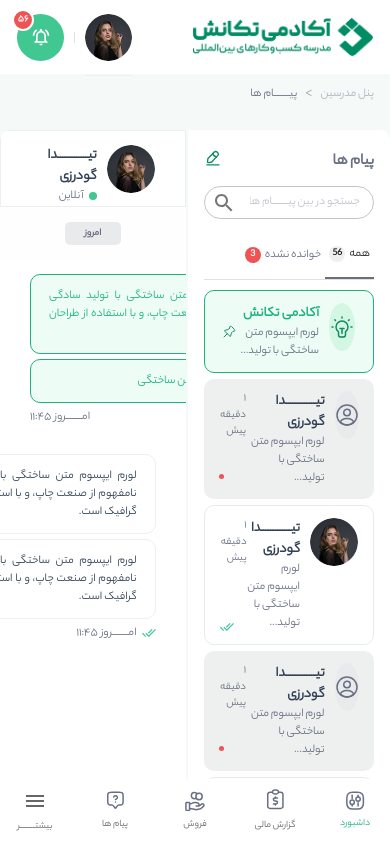
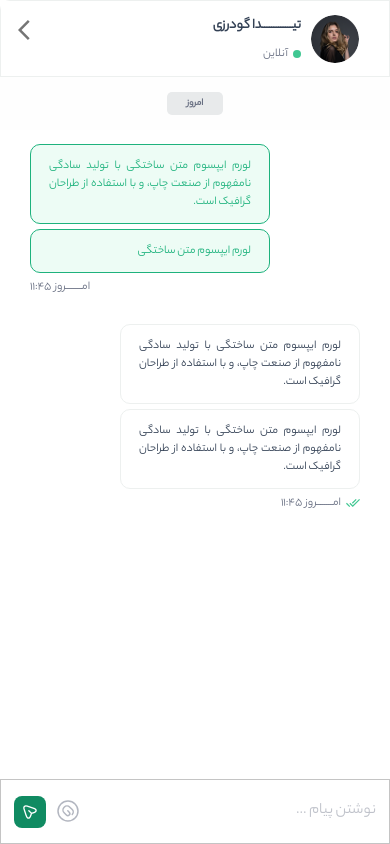
Before and after one commit to etekanesh/front-teacher-panel, a React (Vite) app: page /messages in a window 390 px wide. Both pictures are taken after a click on the element 215 px from the left and 406 px from the top of the page. Shown: the top 844 px of the page. Built offline with nearby package versions, Linux system fonts and the light colour scheme.

Commit message:
messages mobile

```diff
--- a/src/components/messages/AllMessages.tsx
+++ b/src/components/messages/AllMessages.tsx
@@ -1,5 +1,12 @@
 import React, { useState } from "react";
-import { Tabs, Tab, Badge, Box, Typography } from "@mui/material";
+import {
+    Tabs,
+    Tab,
+    Badge,
+    Box,
+    Typography,
+    useMediaQuery,
+} from "@mui/material";
 
 import theme from "theme";
 import { EditTwoIcons, SearchInput } from "uiKit";
@@ -10,6 +17,7 @@ type Props = {
 };
 
 export const AllMessages: React.FC<Props> = ({ onClickMessage }) => {
+    const isMobile = useMediaQuery("(max-width:768px)");
     const [activeTab, setActiveTab] = useState(0);
 
     return (
@@ -20,7 +28,7 @@ export const AllMessages: React.FC<Props> = ({ onClickMessage }) => {
             flexDirection={"column"}
             gap={"12px"}
             borderRadius={"0 10px 0 0"}
-            maxWidth={350}
+            maxWidth={isMobile ? "100%" : 350}
             width={"100%"}
         >
             <Box display={"flex"} justifyContent={"space-between"}>
@@ -38,7 +46,7 @@ export const AllMessages: React.FC<Props> = ({ onClickMessage }) => {
                 />
             </Box>
             <SearchInput placeholderText="جستجو در بین پیــــــــام ها..." />
-            <Box sx={{ width: "100%", maxWidth: 400 }}>
+            <Box sx={{ width: "100%", maxWidth: isMobile ? "100%" : 400 }}>
                 <Box sx={{ borderBottom: 1, borderColor: "divider" }}>
                     {/* Tabs */}
                     <Tabs
@@ -137,8 +145,9 @@ export const AllMessages: React.FC<Props> = ({ onClickMessage }) => {
                     gap={"6px"}
                     flexDirection={"column"}
                     paddingTop={"10px"}
+                    paddingBottom={"10px"}
                     overflow={"auto"}
-                    maxHeight={"90vh"}
+                    maxHeight={"55vh"}
                     sx={{
                         overflow: "auto",
                         scrollbarWidth: "none", // For Firefox
--- a/src/components/messages/ChatDetail.tsx
+++ b/src/components/messages/ChatDetail.tsx
@@ -3,7 +3,7 @@ import { Badge, Box, Typography } from "@mui/material";
 
 import theme from "theme";
 import avatar from "assets/avatar-Image.png";
-import { DoubleTickIcons, UserTickIcons } from "uiKit";
+import { DoubleTickIcons } from "uiKit";
 
 export const ChatDetail: React.FC = () => {
     return (
--- a/src/pages/Messages/Messages.pages.tsx
+++ b/src/pages/Messages/Messages.pages.tsx
@@ -1,5 +1,7 @@
 import React, { useState } from "react";
-import { Box } from "@mui/material";
+import { useNavigate } from "react-router-dom";
+import { Box, Drawer, IconButton, useMediaQuery } from "@mui/material";
+import { ArrowBackIos } from "@mui/icons-material";
 
 import theme from "theme";
 import { BreadCrumbsModel } from "types";
@@ -7,6 +9,9 @@ import { ChatTextInput, AllMessages, ChatDetail } from "components";
 import { HeaderLayout } from "layouts";
 
 export const MessagesPage: React.FC = () => {
+    const isMobile = useMediaQuery("(max-width:768px)");
+    const navigate = useNavigate();
+
     const [openMessage, setOpenMessage] = useState(false);
     const breadcrumbData: BreadCrumbsModel[] = [
         {
@@ -23,14 +28,18 @@ export const MessagesPage: React.FC = () => {
     };
 
     return (
-        <Box gap={"16px"} display={"flex"} flexDirection={"column"}>
+        <Box
+            gap={isMobile ? "8px" : "16px"}
+            display={"flex"}
+            flexDirection={"column"}
+        >
             <HeaderLayout title="پیــــــــام ها" breadcrumb={breadcrumbData} />
-            <Box display={"flex"} gap={"2px"}>
+            <Box display={"flex"} gap={"2px"} width={"100%"}>
                 <AllMessages onClickMessage={handleClickMessage} />
-                {openMessage && (
+                {openMessage && !isMobile && (
                     <Box
                         bgcolor={"white"}
-                        height={"88vh"}
+                        height={"90vh"}
                         borderRadius={"10px 0px 0 0"}
                         position={"relative"}
                         width={"100%"}
@@ -44,6 +53,51 @@ export const MessagesPage: React.FC = () => {
                         />
                     </Box>
                 )}
+                {/* Drawer Component */}
+                {isMobile && (
+                    <Drawer
+                        anchor="left"
+                        sx={{
+                            "& .MuiDrawer-paper": {
+                                width: "100%", // Ensures full width
+                                height: "100vh", // Optional: Makes it fullscreen
+                                position: "relative",
+                            },
+                        }}
+                        open={openMessage}
+                        onClose={() => setOpenMessage(false)}
+                    >
+                        <IconButton
+                            onClick={() => {
+                                setOpenMessage(false);
+                                navigate("/");
+                            }}
+                            sx={{
+                                position: "absolute",
+                                top: 10,
+                                left: 10,
+                                zIndex: 10000,
+                            }}
+                        >
+                            <ArrowBackIos />
+                        </IconButton>
+                        <Box
+                            bgcolor={"white"}
+                            height={"100vh"}
+                            borderRadius={"10px 0px 0 0"}
+                            position={"relative"}
+                            width={"100%"}
+                            overflow={"hidden"}
+                        >
+                            <ChatDetail />
+                            <ChatTextInput
+                                onSendMessage={function (message: string): void {
+                                    console.log(message);
+                                }}
+                            />
+                        </Box>
+                    </Drawer>
+                )}
             </Box>
         </Box>
     );
```
